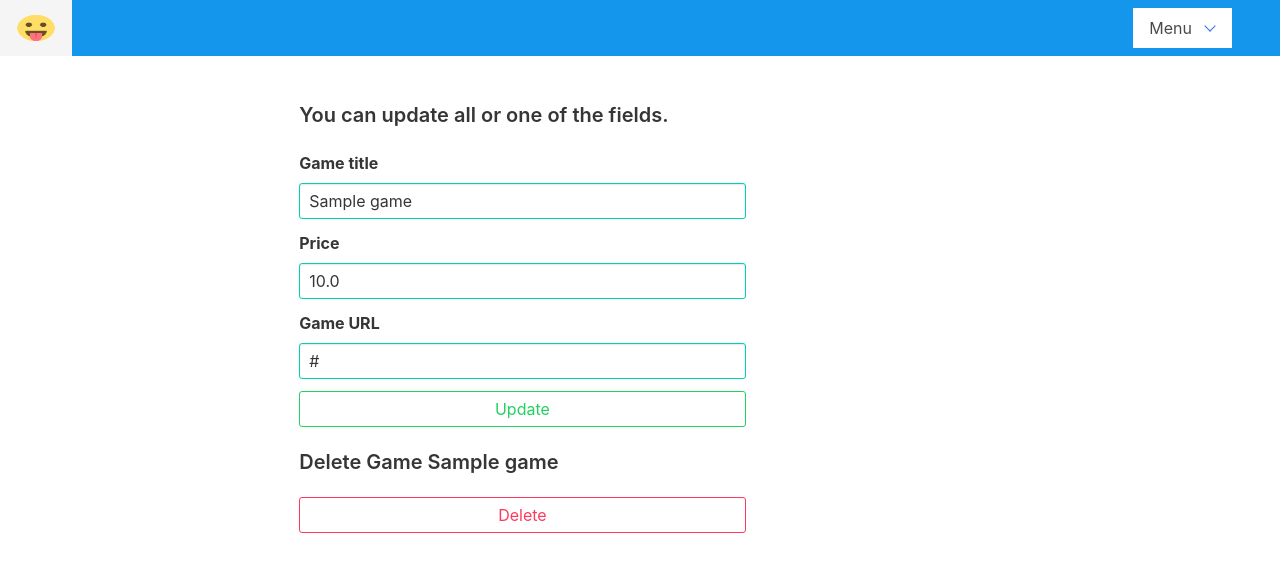
After one commit to RuchirRathod/SP_GameStore, a Django app: template shop/templates/shop/edit_game.html in a window 1280 px wide. The commit adds this page. Shown: the top 572 px of the page. Run offline with Django 4.2, Linux system fonts and the light colour scheme; the template is opened without the code that fills it: values that come from a table or form of the project are taken from there, others are empty; tables that the repository leaves empty hold one stand-in row (values such as "Sample post"); some libraries are stand-ins or nearby versions.

Commit message:
Add Delete functionality for Developer

```diff
--- a/shop/templates/shop/developer_games.html
+++ b/shop/templates/shop/developer_games.html
@@ -11,7 +11,7 @@
                         <p class="title is-medium">{{ game.title }}</p>
                         <p class="subtitle is-small">Built by {{ game.developer }}</p>
                         <a class="button is-primary is-medium" href="{% url 'shop:editgame' game.id %}">Edit</a>
-                        <div class="title is-pulled-right">{{ game.price }}$</div>
+                        <div class="title is-pulled-right">₹{{ game.price }}</div>
                     </div>
                 </div>
             {% endfor %}
--- /dev/null
+++ b/shop/templates/shop/edit_game.html
@@ -0,0 +1,59 @@
+
+{% extends "shop/developer_base.html" %}
+{% block content %}
+
+
+    <div class="columns">
+          <div class="column is-one-fifth">
+
+          </div>
+
+        <div class="column" >
+                {% if error %}
+                    <h3 style="color: red">{{ error }}</h3>
+                {% endif %}
+
+            <h4 class="title is-5"> You can update all or one of the fields.</h4>
+
+            <form action="{% url 'shop:updategame' game.id %}" method="post">
+            {% csrf_token %}
+                <div class="field">
+                  <div class="control">
+                    <label class="label">Game title</label>
+                    <input class="input is-primary" placeholder="" value="{{ game.title }}" type="text" name="title">
+                  </div>
+                </div>
+                <div class="field">
+                  <div class="control">
+                    <label class="label">Price</label>
+                    <input class="input is-primary" value="{{ game.price }}" type="number" name="price">
+                  </div>
+                </div>
+                <div class="field">
+                  <div class="control">
+                      <label class="label">Game URL</label>
+                    <input class="input is-primary" value="{{ game.url }}" type="text" name="url">
+                  </div>
+                </div>
+                <div class="field">
+                  <div class="control">
+                    <button class="button is-success is-outlined is-fullwidth" type="submit" value="Update">Update</button>&nbsp;
+                  </div>
+                </div>
+            </form>
+
+            <h3 class="title is-5">Delete Game {{ game.title }}</h3>
+            <form action="{% url 'shop:deletegame' game.id %}" method="post">
+                {% csrf_token %}
+                 <button class="button is-danger is-outlined is-fullwidth" type="submit" name="delete" value="Delete">Delete</button>&nbsp;
+
+            </form>
+         </div>
+        <div class="column ">
+
+          </div>
+
+    </div>
+
+
+{% endblock content %}
--- a/shop/urls.py
+++ b/shop/urls.py
@@ -20,4 +20,6 @@ urlpatterns = [
     path('developer/publish_game', views.create_game, name='publish_game'),
     path('developer/mygames', views.developer_games, name='developer_games'),
     path('developer/games/<int:game_id>/edit', views.edit_game, name='editgame'),
+    path('developer/games/<int:game_id>/update', views.edit_game_update, name='updategame'),
+    path('developer/games/<int:game_id>/delete', views.edit_game_delete, name='deletegame'),
 ]
```
Also changed, not shown: shop/views.py (+30 -1 lines).
